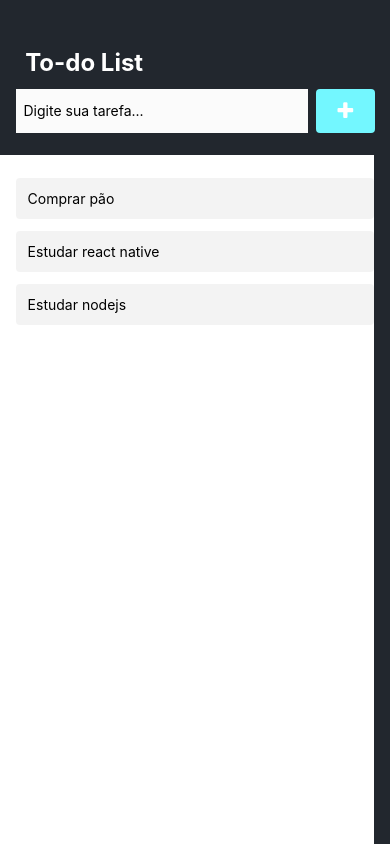
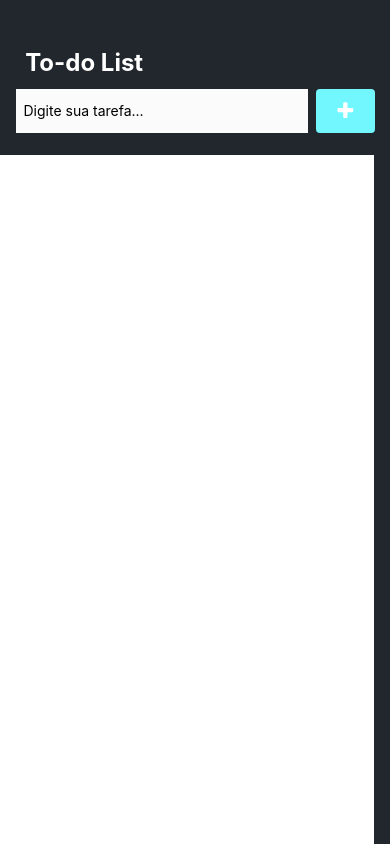
Before and after one commit to henrique-frank/react-native-app, a React Native app in the folder todo-list/: screen / in a window 390 px wide. Built offline with nearby package versions, Linux system fonts and the light colour scheme.

Commit message:
Delete function on to-do list app

```diff
--- a/todo-list/App.js
+++ b/todo-list/App.js
@@ -15,23 +15,30 @@ import Tarefa from './src/Tarefa';
 export default function App(){
   const [tarefa, setTarefa] = useState('');
 
-  const [list, setList] = useState([{
-    key: '1',
-    item: 'Comprar pão'
-  },
-  {
-    key: '2',
-    item: 'Estudar react native'
-  },
-  {
-    key: '3',
-    item: 'Estudar nodejs'
+  const [list, setList] = useState([])
+
+  function handleAdd(){
+
+    if(tarefa === ''){
+      return;
+    }
+
+    const dados = {
+      key: Date.now(),
+      item: tarefa
+    }
+
+    setList(oldArray => [dados, ...oldArray]);
+
+    setTarefa('');
   }
 
-])
+  function handleDelete(item){
+    let filtroItem = list.filter((tarefa) => {
+      return (tarefa.item !== item)
+    })
 
-  function handleAdd(){
-    alert(tarefa)
+    setList(filtroItem);
   }
 
   return(
@@ -53,7 +60,7 @@ export default function App(){
      <FlatList
       data={list}
       keyExtractor={ (item) => item.key}
-      renderItem={( {item}) => <Tarefa data = {item}/> }
+      renderItem={( {item}) => <Tarefa data = {item} deleteItem = { () => handleDelete(item.item)} /> }
       style={styles.list}
      />
 
--- a/todo-list/src/Tarefa.js
+++ b/todo-list/src/Tarefa.js
@@ -1,10 +1,15 @@
 
 import React from "react";
-import { View, Text, StyleSheet} from  'react-native';
+import { View, Text, StyleSheet, TouchableOpacity} from  'react-native';
 
-export default function Tarefa({ data }){
+import { FontAwesome } from '@expo/vector-icons'
+
+export default function Tarefa({ data, deleteItem }){
     return(
         <View style={styles.container}>
+            <TouchableOpacity style={styles.button} onPress={deleteItem}>
+                <FontAwesome name="trash" size={20} color="#22272e"/>
+            </TouchableOpacity>
             <Text style={styles.item}>{data.item}</Text>
         </View>
     )
@@ -15,9 +20,11 @@ const styles = StyleSheet.create({
         backgroundColor: 'rgba(196,196,196, 0.20)',
         marginTop: 12,
         padding: 12,
-        borderRadius: 4
+        borderRadius: 4,
+        flexDirection: 'row',
+
     },
-    item:{
-
+    button:{
+        marginRight:8
     }
 })
```
